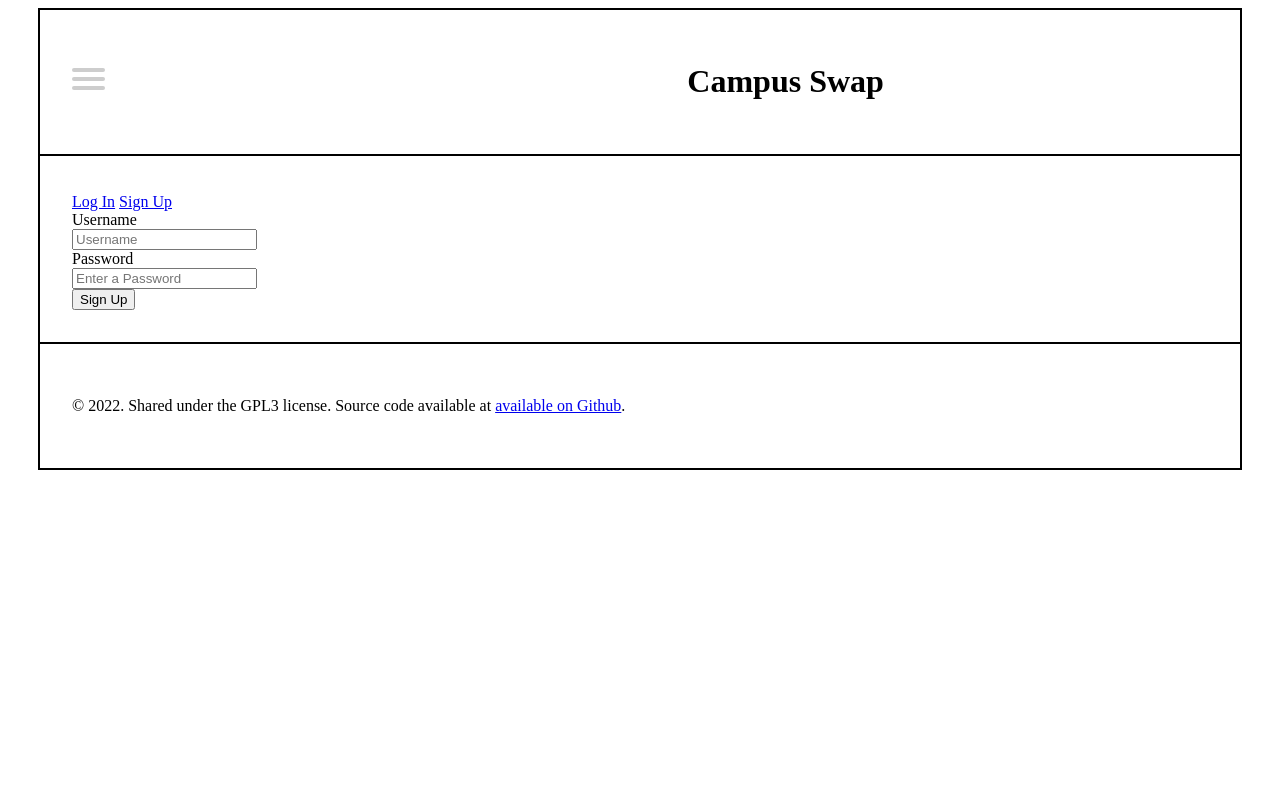
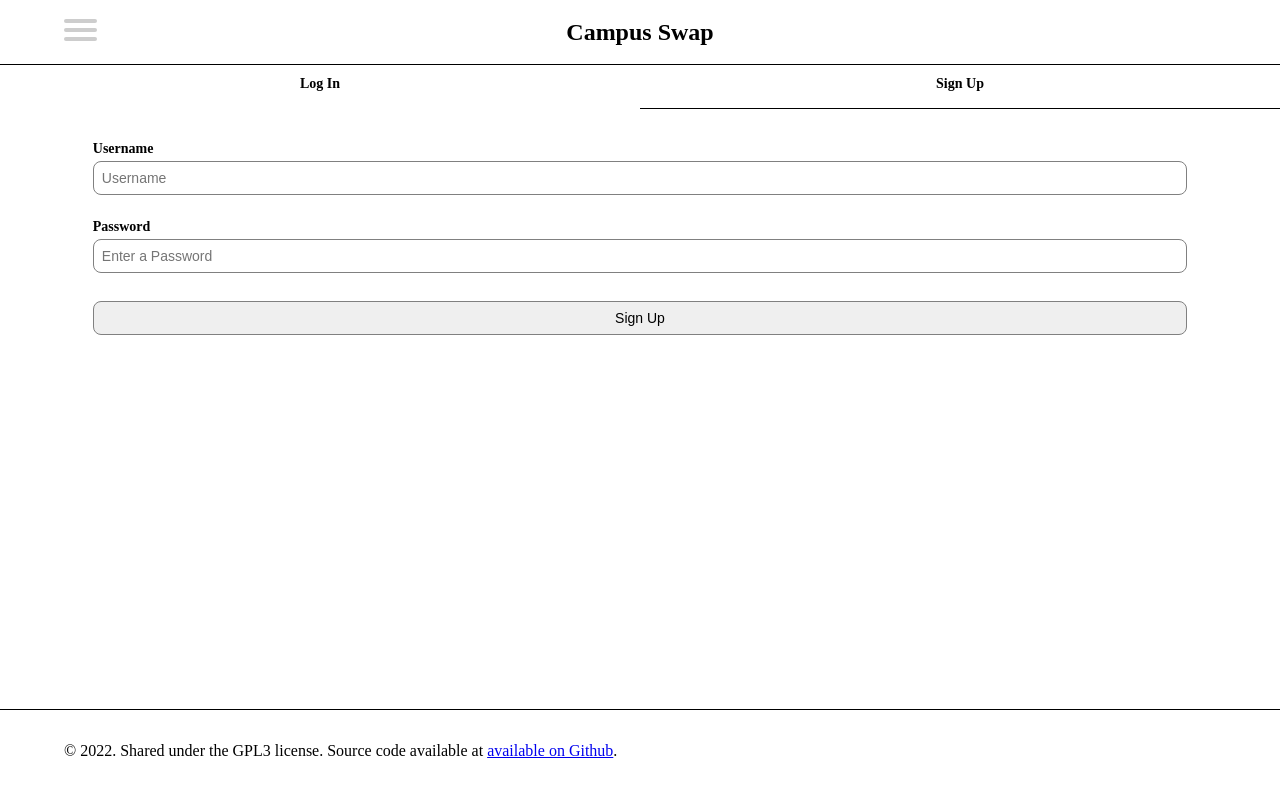
Before and after one commit to software-students-spring2024/2-web-app-exercise-team_mjet, a Flask app: page /signup in a window 1280 px wide. Run offline with Flask 3, Linux system fonts and the light colour scheme; data that the repository does not hold is empty.

Commit message:
Update CSS and Update index.html

```diff
--- a/static/scripts.js
+++ /dev/null
@@ -1,22 +0,0 @@
-// retrieve the sorting dropdown
-const dropdown = document.getElementById('sort');
-
-/**
- * Automatically sets the selected sorting option in the dropdown based on the URL parameter.
- */
-(() => {
-    // parse the URL parameter
-    const searchParams= new URLSearchParams(window.location.search);
-    const sortValue = searchParams.get('sort');
-    // set the selected sorting option in the dropdown, if valid
-    if (sortValue && Array.from(dropdown.options).some(option => option.value === sortValue)) {
-        dropdown.value = sortValue;
-    }
-})();
-
-/**
- * Redirects the user to the homepage with a specified sorting option.
- */
-function dropdownRedirect() {
-    window.location.href = '/?sort=' + dropdown.value;
-}
--- a/static/style.css
+++ b/static/style.css
@@ -1,39 +1,40 @@
-.container {
-  border: 2px solid;
-  max-width: 1200px;
-  margin: 0 auto;
+* {
+  box-sizing: border-box;
+  margin: 0px;
 }
 
 header {
+  position: fixed;
+  top: 0;
+  left: 0;
+  z-index: 1;
+  box-sizing: border-box;
+  height: 60px;
+  width: 100%;
+  padding: 0rem 2rem;
   display: flex;
-  align-items: center; /* align across the flex direction */
   justify-content: space-between;
-}
-
-/* h1 {
-  margin-left: auto;
-  margin-right: auto;
-} */
-
-#nav-spacing {
-  width: 33px;
-}
-
-header h1 a{
-  text-decoration: none;
-  color: inherit;
-}
-
-header,
-footer,
-main {
-  padding: 2rem;
+  align-items: center;
+  background-color: white;
 }
 
 header,
 main {
-  border-bottom: 2px solid;
-  margin-bottom: 5px;
+  border-bottom: 1px solid;
+  font-size: 12px;
+}
+
+main {
+  margin-top: 60px;
+}
+
+#nav-offset {
+  width: 33px;
+}
+
+header h1 a {
+  text-decoration: none;
+  color: inherit;
 }
 
 section.posts {
@@ -251,16 +262,91 @@ footer {
   align-items: center;
 }
 
+
+.item {
+  display: flex;
+  flex-direction: column;
+  height: 80vh;
+}
+
 .item-image {
-  display: block;
-  max-width: 600px;
-  max-height: 1200px;
-  width: auto;
-  height: auto;
+  border-bottom: 1px solid grey;
+  box-sizing: border-box;
 }
 
 .item img {
-  object-fit: contain;
+  display: block;
+  margin: 0 auto;
+  max-width: 80%;
+  max-height: 400px;
+}
+
+#item-content {
+  margin: 2rem;
+}
+
+#item-primary {
+ font-size: 1.2rem;
+ font-weight: bold;
+}
+
+#item-details {
+  font-size: 0.8rem;
+}
+
+#login-signup {
+  display: flex;
+  flex-direction: row;
+}
+
+#login-signup a {
+  width: 50%;
+  padding: 1rem;
+  font-size: 14px;
+  text-align: center;
+  box-sizing: border-box;
+  font-weight: bold;
+  color: black;
+  text-decoration: none;
+  cursor: pointer;
+}
+
+.active {
+  border-bottom: 1px solid black;
+}
+
+form {
+  height: 75vh;
+  padding: 2rem;
+  display: flex;
+  flex-direction: column;
+  align-items: center;
+  font-size: 14px;
+  font-weight: bold;
+}
+
+form div {
+  width: 90%;
+}
+
+form div input {
   width: 100%;
-  height: auto;
+  padding: 0.5rem;
+  font-size: inherit;
+  border: 1px solid grey;
+  border-radius: 8px;
+  margin-top: 0.25rem;
+  margin-bottom: 1.5rem;
 }
+
+@media (min-width: 600px) {
+  header,
+  footer {
+    padding: 2rem 4rem;
+  }
+
+  header,
+  main {
+    border-bottom: 1px solid;
+  }
+}
--- a/templates/base.html
+++ b/templates/base.html
@@ -2,11 +2,8 @@
 <html>
   <head>
     <title>Campus Swap</title>
-    <link
-      rel="stylesheet"
-      href="{{ url_for('static', filename='style.css') }}"
-    />
-    <script src="{{ url_for('static', filename='scripts.js') }}" defer></script>
+    <meta name="viewport" content="width=device-width, initial-scale=1.0">
+    <link rel="stylesheet" href="{{ url_for('static', filename='style.css') }}"/>
   </head>
 
   <body>
@@ -35,19 +32,19 @@
             but hey, it's pure CSS magic.
             -->
             <ul id="menu">
-              <a href="{{ url_for('home')}}"><li>Home</li><a>
-                {% if current_user.is_authenticated %}
+              <a href="{{ url_for('home')}}"><li>Home</li></a>
+              {% if current_user.is_authenticated %}
                 <a href="{{ url_for('view_listings')}}"><li>View Listings</li></a>
                 <a href="{{ url_for('logout') }}"><li>Logout</li></a>
-                {% else%}
+              {% else%}
                 <a href="{{ url_for('log_in') }}"><li>Login</li></a>
-                <a href="{{ url_for('sign_up')}}"><li>Sign Up</li><a>
-                {% endif %}
+                <a href="{{ url_for('sign_up')}}"><li>Sign Up</li></a>
+              {% endif %}
             </ul>
           </div>
         </nav>
         <h1><a href="{{ url_for('home') }}">Campus Swap</a></h1>
-        <nav id="nav-spacing"></nav>
+        <div id="nav-offset"></div>
       </header>
       <main>{% block container %} {% endblock %}</main>
       <footer>
```
Also changed, not shown: other parts of static/style.css (+31 -21 lines), templates/index.html (+26 -0 lines), templates/item.html (+14 -8 lines).
